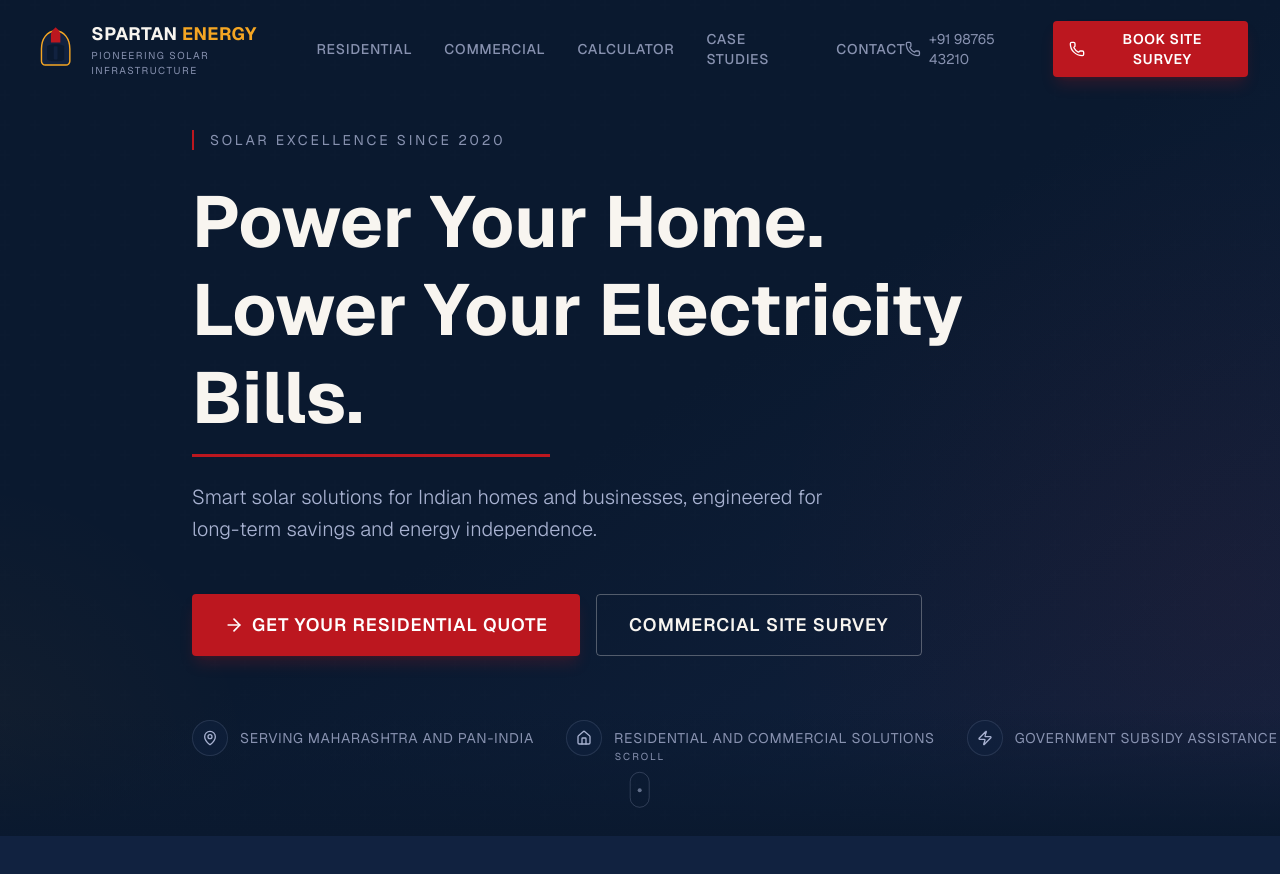
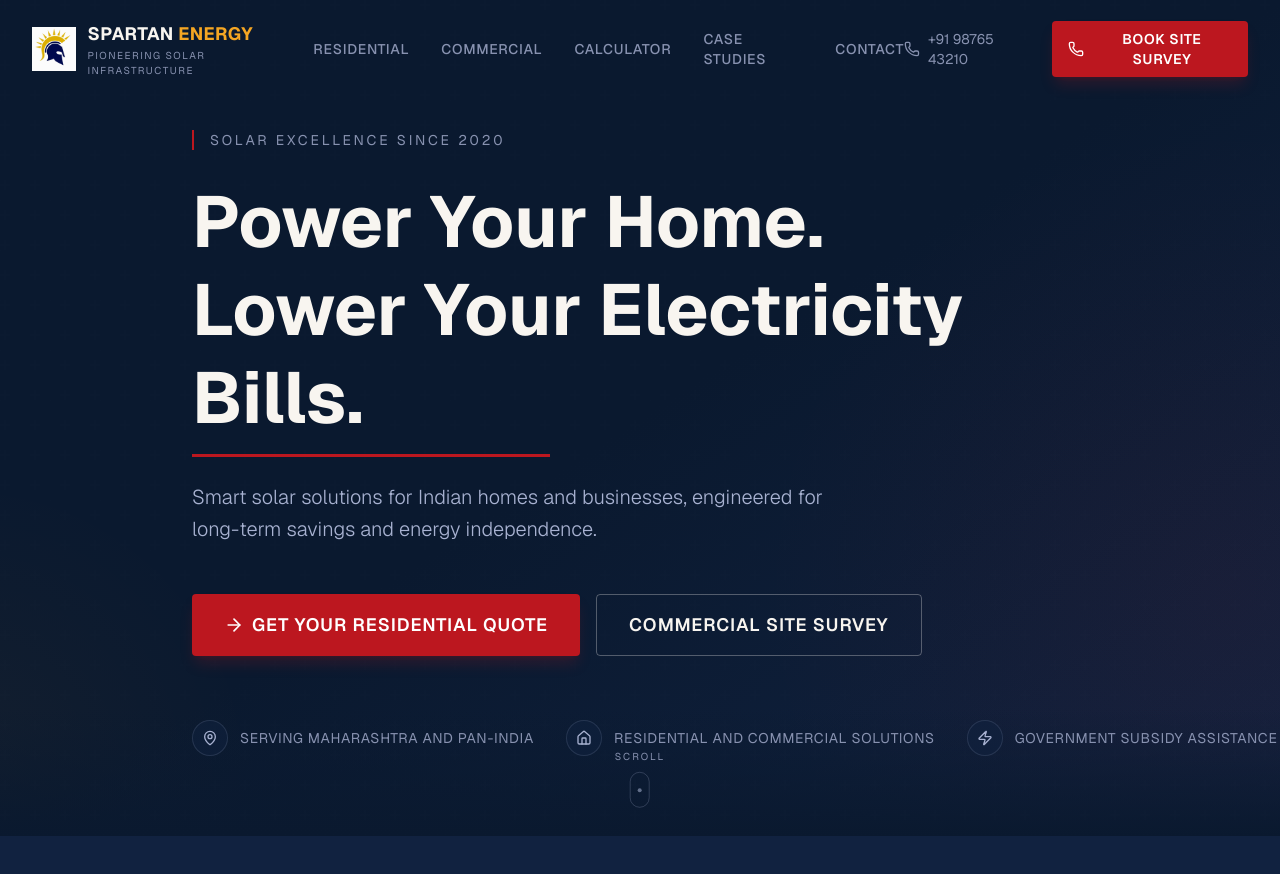
Before and after one commit to simonstark001/v0-spartan-energy-website, a Next.js app: page / in a window 1280 px wide. Shown: the top 874 px of the page. Built offline with nearby package versions, Linux system fonts and the light colour scheme.

Commit message:
feat: update navbar to use Spartan Energy logo\n\nReplace inline SVG with optimized Next.js Image component.

```diff
--- a/components/spartan/navbar.tsx
+++ b/components/spartan/navbar.tsx
@@ -4,6 +4,7 @@ import { useState, useEffect } from "react"
 import { motion, AnimatePresence } from "framer-motion"
 import { Menu, X, Phone } from "lucide-react"
 import { MagneticButton } from "./magnetic-button"
+import Image from "next/image"
 
 const navLinks = [
   { href: "#residential", label: "Residential" },
@@ -58,31 +59,15 @@ export function Navbar() {
               whileHover={{ scale: 1.02 }}
               whileTap={{ scale: 0.98 }}
             >
-              {/* Spartan Helmet Icon */}
-              <div className="relative w-10 h-10 md:w-12 md:h-12">
-                <svg viewBox="0 0 50 50" className="w-full h-full">
-                  {/* Helmet base */}
-                  <ellipse cx="25" cy="42" rx="12" ry="4" fill="#0A192F" />
-                  {/* Helmet body */}
-                  <path
-                    d="M10 25C10 14 16 6 25 6C34 6 40 14 40 25V38C40 40 38 42 36 42H14C12 42 10 40 10 38V25Z"
-                    fill="#112240"
-                    stroke="#F5A623"
-                    strokeWidth="1.5"
-                  />
-                  {/* Helmet crest */}
-                  <path
-                    d="M25 2C25 2 30 6 30 10V18H20V10C20 6 25 2 25 2Z"
-                    fill="#BC171F"
-                  />
-                  {/* Face opening */}
-                  <path
-                    d="M16 22C16 22 18 20 25 20C32 20 34 22 34 22V36C34 36 32 38 25 38C18 38 16 36 16 36V22Z"
-                    fill="#0A192F"
-                  />
-                  {/* Nose guard */}
-                  <rect x="23" y="22" width="4" height="14" fill="#112240" rx="1" />
-                </svg>
+              {/* Spartan Helmet Logo */}
+              <div className="relative w-10 h-10 md:w-11 md:h-11">
+                <Image
+                  src="/images/spartan-logo.png"
+                  alt="Spartan Energy Logo"
+                  fill
+                  className="object-contain"
+                  priority
+                />
               </div>
               {/* Logo Text */}
               <div className="flex flex-col">
```
Also changed, not shown: public/images/spartan-logo.png.
